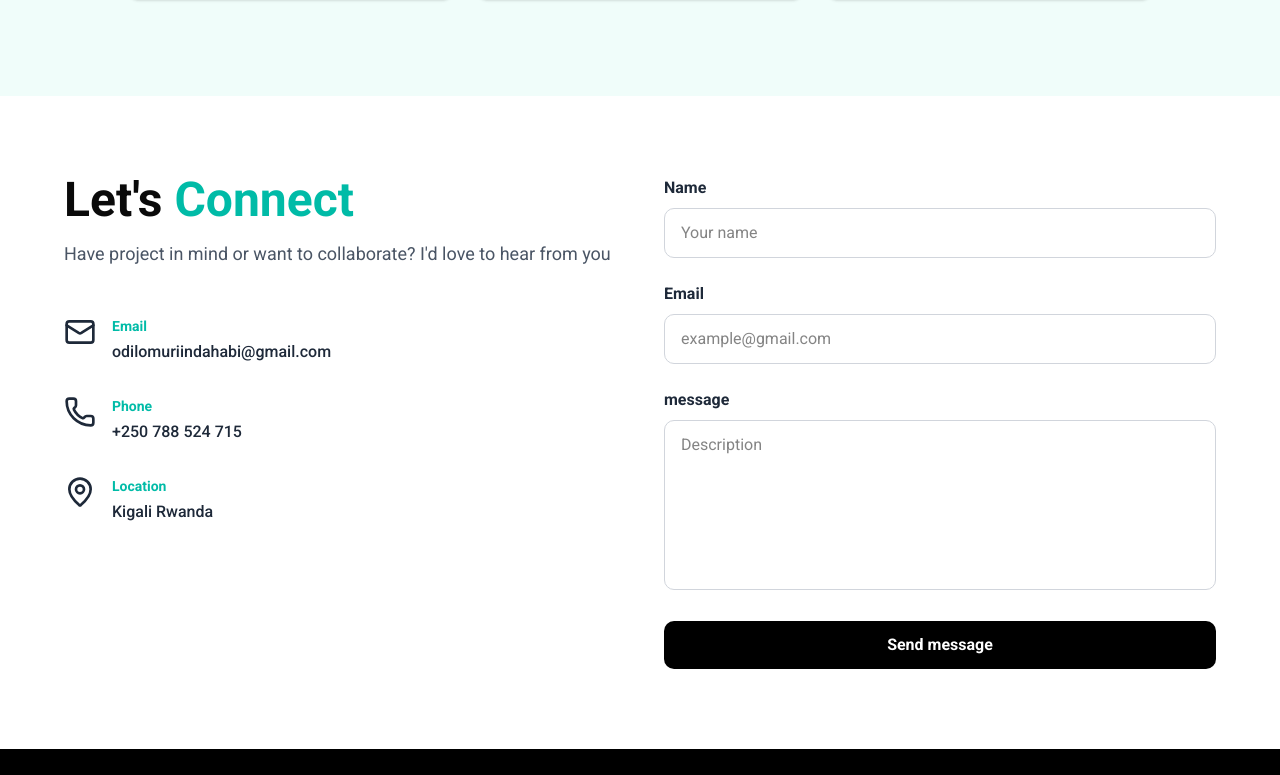
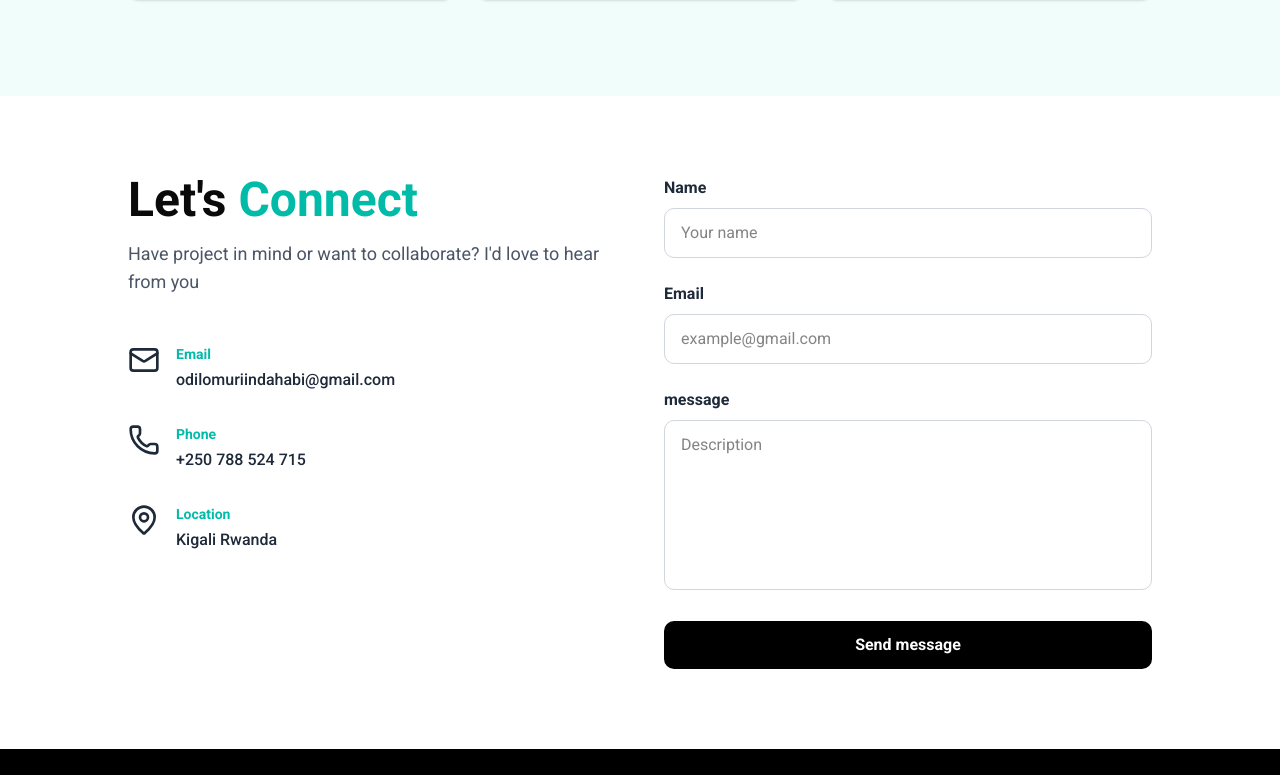
Before and after one commit to muodilo/odiloportfolio, a Next.js app: page / in a window 1280 px wide. Shown: the part 3005-3780 px from the top of the page. Built offline with nearby package versions, Linux system fonts and the light colour scheme.

Commit message:
refactor/ add padding to conact section

```diff
--- a/components/contact.tsx
+++ b/components/contact.tsx
@@ -49,7 +49,7 @@ export default function Contact() {
   };
 
   return (
-    <section id='contact' className="py-20 px-4 sm:px-6 lg:px-8">
+    <section id='contact' className="py-20 px-5 md:px-16 lg:px-32">
       <div className="max-w-6xl mx-auto">
         <div className="grid md:grid-cols-2 gap-12">
 
```
